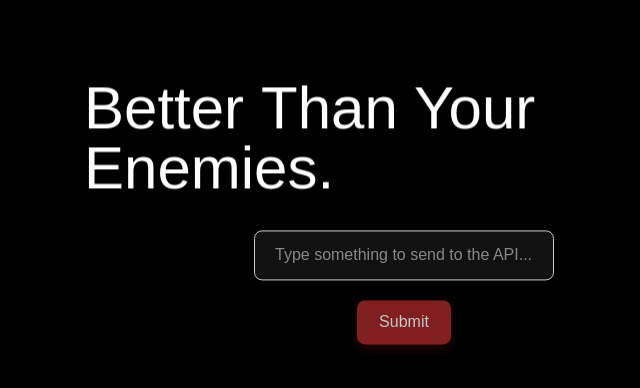
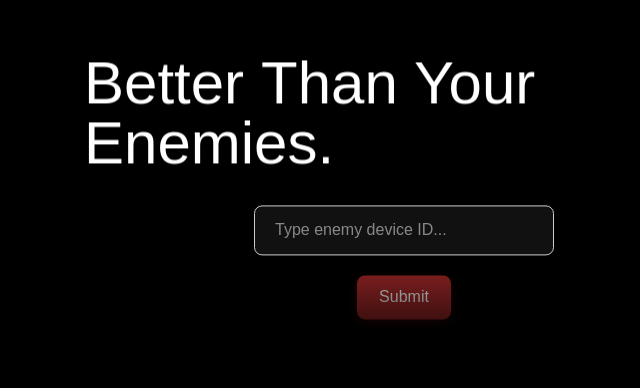
Before and after one commit to FilipFekete/hackaton-frontend, a React app: page / in a window 1280 px wide. Shown: the part 172-560 px from the top of the page, without its empty margins (236-876 px from the left). Built offline with nearby package versions, Linux system fonts and the light colour scheme; the HTML template or start-up script is replaced by a standard one.

Commit message:
cool effects fiki found

```diff
--- /dev/null
+++ b/src/AnimatedList.jsx
@@ -0,0 +1,143 @@
+import { useRef, useState, useEffect } from 'react';
+import { motion, useInView } from 'motion/react';
+
+const AnimatedItem = ({ children, delay = 0, index, onMouseEnter, onClick }) => {
+  const ref = useRef(null);
+  const inView = useInView(ref, { amount: 0.5, triggerOnce: false });
+  return (
+    <motion.div
+      ref={ref}
+      data-index={index}
+      onMouseEnter={onMouseEnter}
+      onClick={onClick}
+      initial={{ scale: 0.7, opacity: 0 }}
+      animate={inView ? { scale: 1, opacity: 1 } : { scale: 0.7, opacity: 0 }}
+      transition={{ duration: 0.2, delay }}
+      className="mb-4 cursor-pointer"
+    >
+      {children}
+    </motion.div>
+  );
+};
+
+const AnimatedList = ({
+  items = [],
+  onItemSelect,
+  showGradients = true,
+  enableArrowNavigation = true,
+  className = '',
+  itemClassName = '',
+  displayScrollbar = true,
+  initialSelectedIndex = -1
+}) => {
+  const listRef = useRef(null);
+  const [selectedIndex, setSelectedIndex] = useState(initialSelectedIndex);
+  const [keyboardNav, setKeyboardNav] = useState(false);
+  const [topGradientOpacity, setTopGradientOpacity] = useState(0);
+  const [bottomGradientOpacity, setBottomGradientOpacity] = useState(1);
+
+  const handleScroll = e => {
+    const { scrollTop, scrollHeight, clientHeight } = e.target;
+    setTopGradientOpacity(Math.min(scrollTop / 50, 1));
+    const bottomDistance = scrollHeight - (scrollTop + clientHeight);
+    setBottomGradientOpacity(scrollHeight <= clientHeight ? 0 : Math.min(bottomDistance / 50, 1));
+  };
+
+  useEffect(() => {
+    if (!enableArrowNavigation) return;
+    const handleKeyDown = e => {
+      if (e.key === 'ArrowDown' || (e.key === 'Tab' && !e.shiftKey)) {
+        e.preventDefault();
+        setKeyboardNav(true);
+        setSelectedIndex(prev => Math.min(prev + 1, items.length - 1));
+      } else if (e.key === 'ArrowUp' || (e.key === 'Tab' && e.shiftKey)) {
+        e.preventDefault();
+        setKeyboardNav(true);
+        setSelectedIndex(prev => Math.max(prev - 1, 0));
+      } else if (e.key === 'Enter') {
+        if (selectedIndex >= 0 && selectedIndex < items.length) {
+          e.preventDefault();
+          if (onItemSelect) {
+            onItemSelect(items[selectedIndex], selectedIndex);
+          }
+        }
+      }
+    };
+
+    window.addEventListener('keydown', handleKeyDown);
+    return () => window.removeEventListener('keydown', handleKeyDown);
+  }, [items, selectedIndex, onItemSelect, enableArrowNavigation]);
+
+  useEffect(() => {
+    if (!keyboardNav || selectedIndex < 0 || !listRef.current) return;
+    const container = listRef.current;
+    const selectedItem = container.querySelector(`[data-index="${selectedIndex}"]`);
+    if (selectedItem) {
+      const extraMargin = 50;
+      const containerScrollTop = container.scrollTop;
+      const containerHeight = container.clientHeight;
+      const itemTop = selectedItem.offsetTop;
+      const itemBottom = itemTop + selectedItem.offsetHeight;
+      if (itemTop < containerScrollTop + extraMargin) {
+        container.scrollTo({ top: itemTop - extraMargin, behavior: 'smooth' });
+      } else if (itemBottom > containerScrollTop + containerHeight - extraMargin) {
+        container.scrollTo({
+          top: itemBottom - containerHeight + extraMargin,
+          behavior: 'smooth'
+        });
+      }
+    }
+    setKeyboardNav(false);
+  }, [selectedIndex, keyboardNav]);
+
+  return (
+    <div className={`relative w-[500px] ${className}`}>
+      <div
+        ref={listRef}
+        className={`max-h-[400px] overflow-y-auto p-4 ${
+          displayScrollbar
+            ? '[&::-webkit-scrollbar]:w-[8px] [&::-webkit-scrollbar-track]:bg-[#060010] [&::-webkit-scrollbar-thumb]:bg-[#222] [&::-webkit-scrollbar-thumb]:rounded-[4px]'
+            : 'scrollbar-hide'
+        }`}
+        onScroll={handleScroll}
+        style={{
+          scrollbarWidth: displayScrollbar ? 'thin' : 'none',
+          scrollbarColor: '#222 #000000ff'
+        }}
+      >
+        {items.map((item, index) => (
+          <AnimatedItem
+            key={index}
+            delay={0.1}
+            index={index}
+            onMouseEnter={() => setSelectedIndex(index)}
+            onClick={() => {
+              setSelectedIndex(index);
+              if (onItemSelect) {
+                onItemSelect(item, index);
+              }
+            }}
+          >
+            <div className={`p-4 bg-[#111] rounded-lg ${selectedIndex === index ? 'bg-[#222]' : ''} ${itemClassName}`}>
+              <p className="text-white m-0">{item}</p>
+            </div>
+          </AnimatedItem>
+        ))}
+      </div>
+      {showGradients && (
+        <>
+          <div
+            className="absolute top-0 left-0 right-0 h-[50px] bg-gradient-to-b from-[#000000ff] to-transparent pointer-events-none transition-opacity duration-300 ease"
+            style={{ opacity: topGradientOpacity }}
+          ></div>
+          <div
+            className="absolute bottom-0 left-0 right-0 h-[100px] bg-gradient-to-t from-[#000000ff] to-transparent pointer-events-none transition-opacity duration-300 ease"
+            style={{ opacity: bottomGradientOpacity }}
+          ></div>
+        </>
+      )}
+    </div>
+  );
+};
+
+export default AnimatedList;
--- a/src/App.jsx
+++ b/src/App.jsx
@@ -1,10 +1,13 @@
 import React, { useState } from 'react'
 import DotGrid from './DotGrid'
 import BlurText from "./BlurText.jsx";
+import AnimatedList from './AnimatedList'
 
 const App = () => {
     const [apiText, setApiText] = useState('')
     const [inputValue, setInputValue] = useState('')
+    const [loading, setLoading] = useState(false)
+    const [devices, setDevices] = useState([])
     return (
         <div
             style={{
@@ -65,7 +68,7 @@ const App = () => {
                 </div>
                 <input
                     type="text"
-                    placeholder="Type something to send to the API..."
+                    placeholder="Type enemy device ID..."
                     value={inputValue}
                     onChange={(e) => setInputValue(e.target.value)}
                     style={{
@@ -84,20 +87,18 @@ const App = () => {
                 />
                 <button
                     type="button"
-                    aria-label="Submit"
+                    aria-label="Get Device"
                     onClick={async () => {
-                        // fetch from proxied API and update displayed text
+                        // call the Flask GET /device/<id> using the inputValue
                         try {
+                            setLoading(true)
                             setApiText('Loading...')
-                            const res = await fetch('/api/welcome', {
-                                method: 'POST',
-                                headers: { Accept: 'application/json', 'Content-Type': 'application/json' },
-                                // send the input content as JSON in the request body
-                                body: JSON.stringify({ text: inputValue }),
-                            })
+
+                            const id = inputValue && inputValue.trim() !== '' ? inputValue.trim() : '1'
+                            const url = `/api/device/${encodeURIComponent(id)}`
+                            const res = await fetch(url, { method: 'GET', headers: { Accept: 'application/json' } })
 
                             if (!res.ok) {
-                                // try to get error details if server returned JSON
                                 let body = null
                                 try {
                                     body = await res.json()
@@ -108,12 +109,15 @@ const App = () => {
                             }
 
                             const data = await res.json()
-                            // the API returns { message: "..." }
-                            const message = data && typeof data === 'object' && 'message' in data ? data.message : JSON.stringify(data)
-                            setApiText(message)
+                            // create a friendly display string and add it to the AnimatedList
+                            const entry = `${data.name} — id:${data.id} — ${data.type} — ${data.percentage}%`
+                            setDevices((prev) => [entry, ...prev])
+                            // clear any raw-text output
+                            setApiText('')
                         } catch (err) {
-                            // fetch failures (e.g. network / CORS) surface as a TypeError
                             setApiText(`Error: ${err.message}`)
+                        } finally {
+                            setLoading(false)
                         }
                     }}
                     style={{
@@ -152,11 +156,23 @@ const App = () => {
                         e.currentTarget.style.opacity = '0.78';
                         e.currentTarget.style.backgroundColor = '#FF3333';
                     }}
+                    disabled={loading}
+                    aria-busy={loading}
                 >
                     Submit
                 </button>
-                {/* API response displayed here */}
-                <div style={{ marginTop: '14px', color: '#fff', minHeight: '1.2em' }} aria-live="polite">
+                <div style={{ display: 'flex', justifyContent: 'center', marginTop: 18 }}>
+                    <div style={{ width: '560px' }}>
+                        <AnimatedList
+                            items={devices}
+                            onItemSelect={(item, index) => console.log(item, index)}
+                            showGradients={true}
+                            enableArrowNavigation={true}
+                            displayScrollbar={true}
+                        />
+                    </div>
+                </div>
+                <div style={{ marginTop: '14px', color: '#fff', minHeight: '1.2em', whiteSpace: 'pre-wrap', fontFamily: 'Menlo, Monaco, monospace', textAlign: 'left', maxWidth: '560px', marginLeft: 'auto', marginRight: 'auto' }} aria-live="polite">
                     {typeof apiText === 'string' && apiText}
                 </div>
             </div>
```
